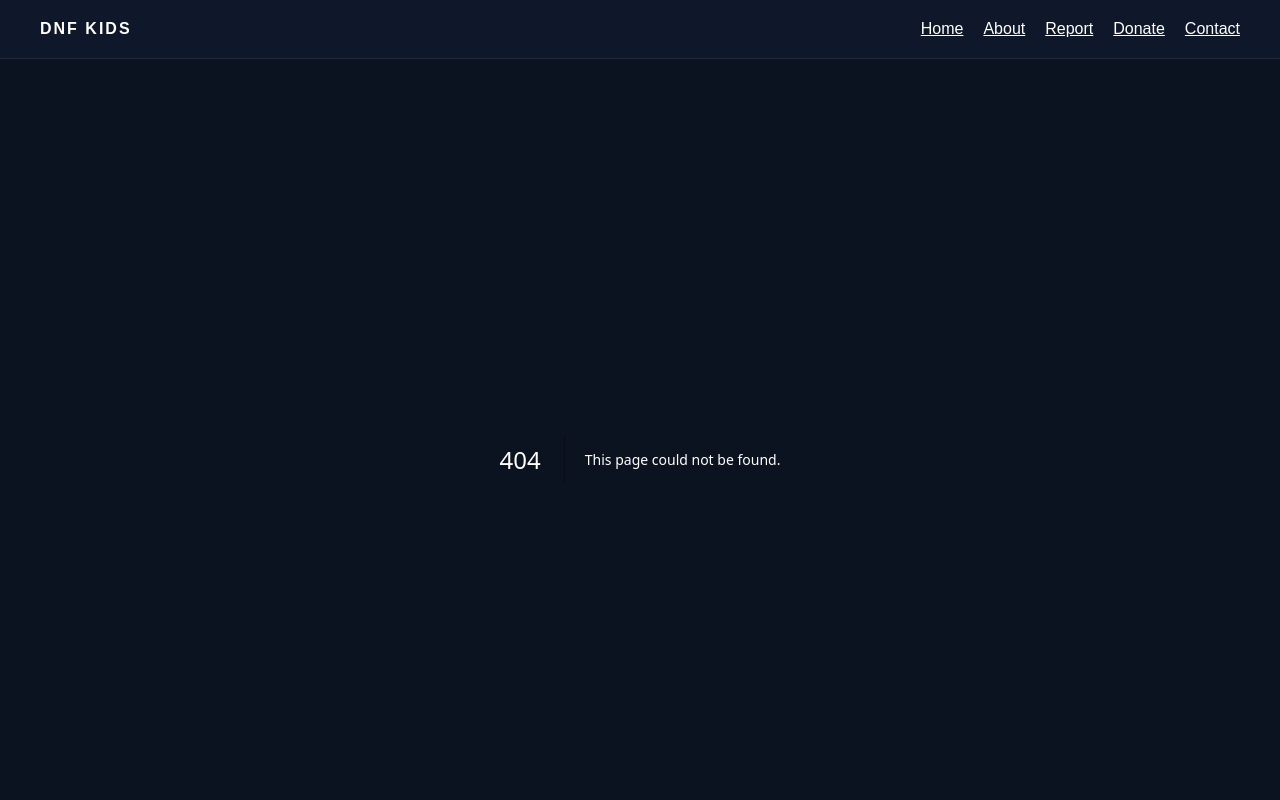
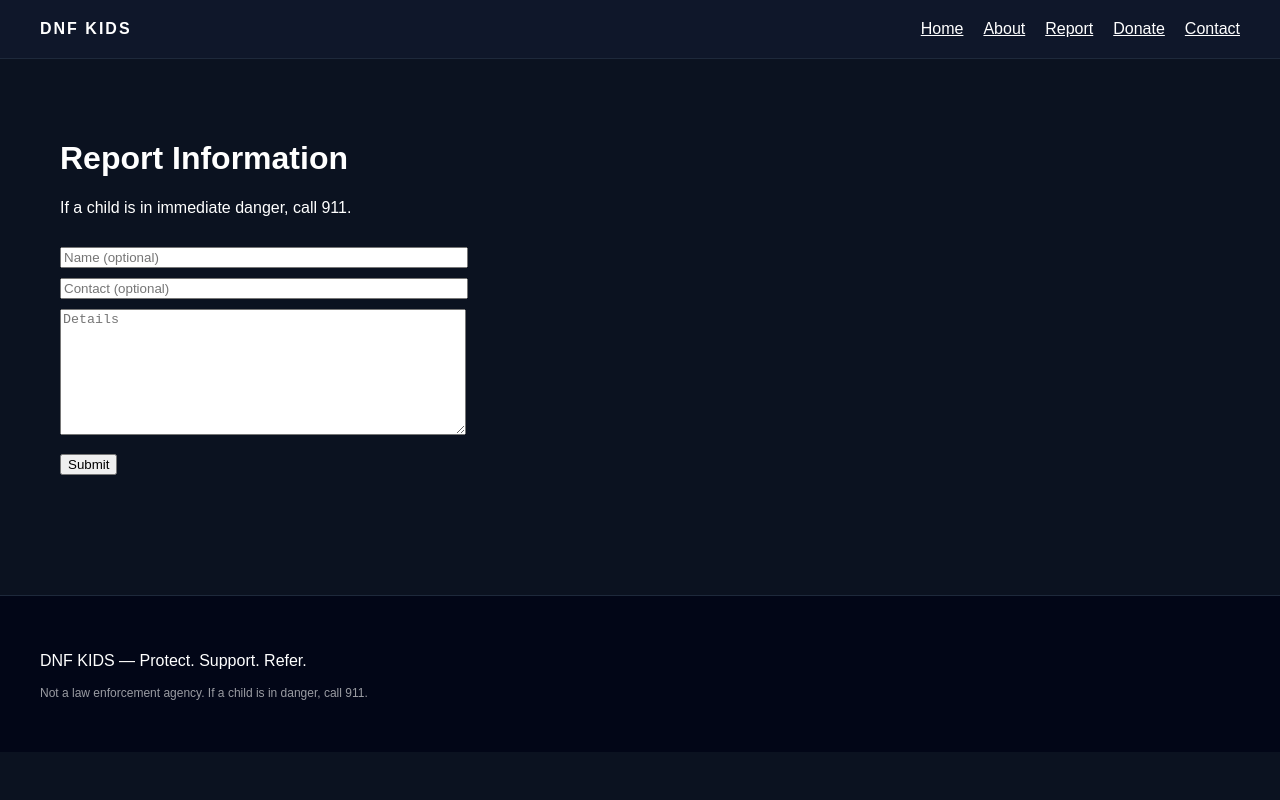
Before and after one commit to lomantochris-byte/dnf-kids-site, a Next.js app: page /report in a window 1280 px wide. Before the commit this address had no page. Shown: the top 800 px of the page. Built offline with nearby package versions, Linux system fonts and the light colour scheme.

Commit message:
Create page.tsx

```diff
--- /dev/null
+++ b/app/report/page.tsx
@@ -0,0 +1,17 @@
+export default function Report() {
+  return (
+    <main style={{ padding: "60px" }}>
+      <h1>Report Information</h1>
+
+      <p>If a child is in immediate danger, call 911.</p>
+
+      <form style={{ marginTop: "30px", maxWidth: "400px" }}>
+        <input placeholder="Name (optional)" style={{ width: "100%", marginBottom: "10px" }} />
+        <input placeholder="Contact (optional)" style={{ width: "100%", marginBottom: "10px" }} />
+        <textarea placeholder="Details" style={{ width: "100%", height: "120px" }} />
+
+        <button style={{ marginTop: "15px" }}>Submit</button>
+      </form>
+    </main>
+  );
+}
```
